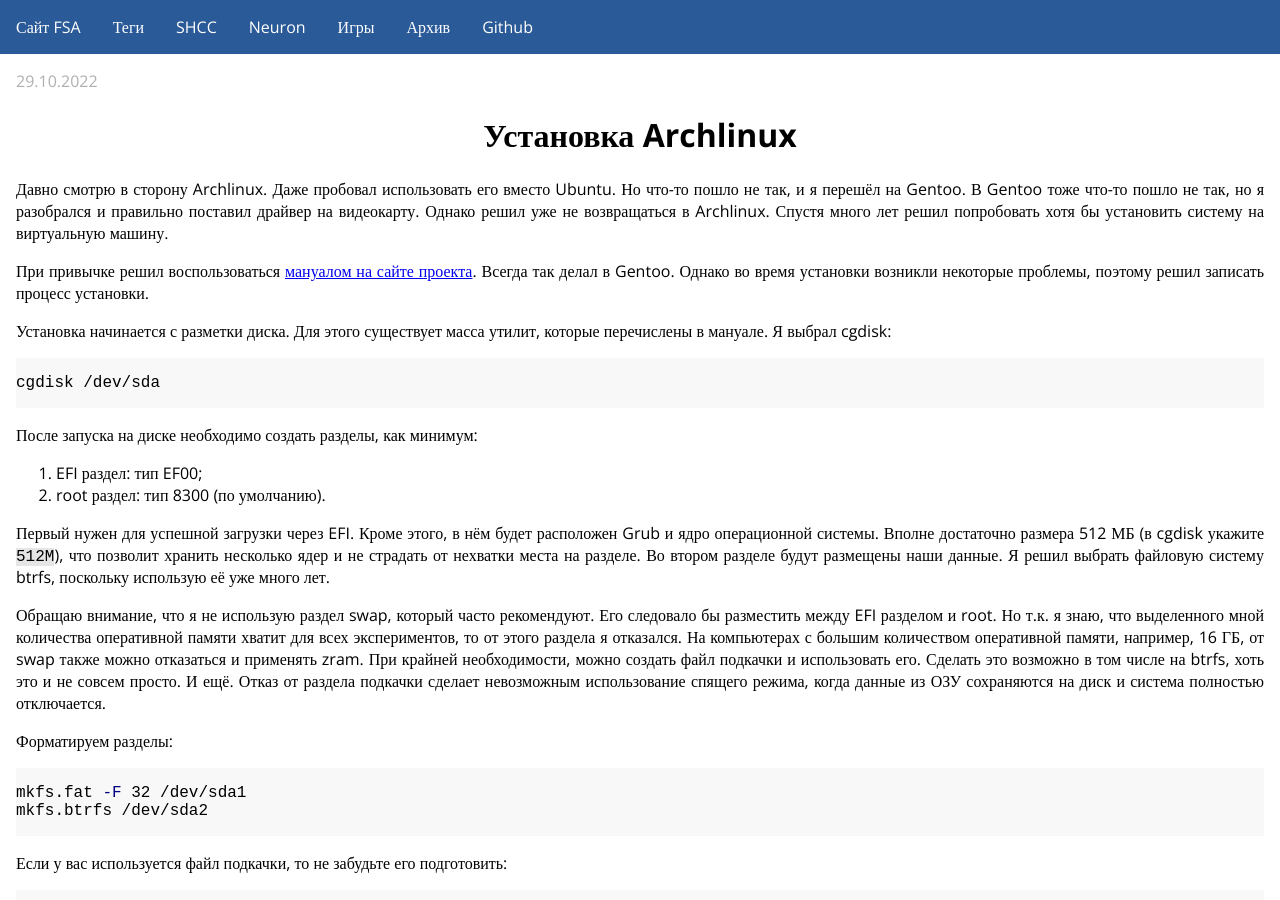
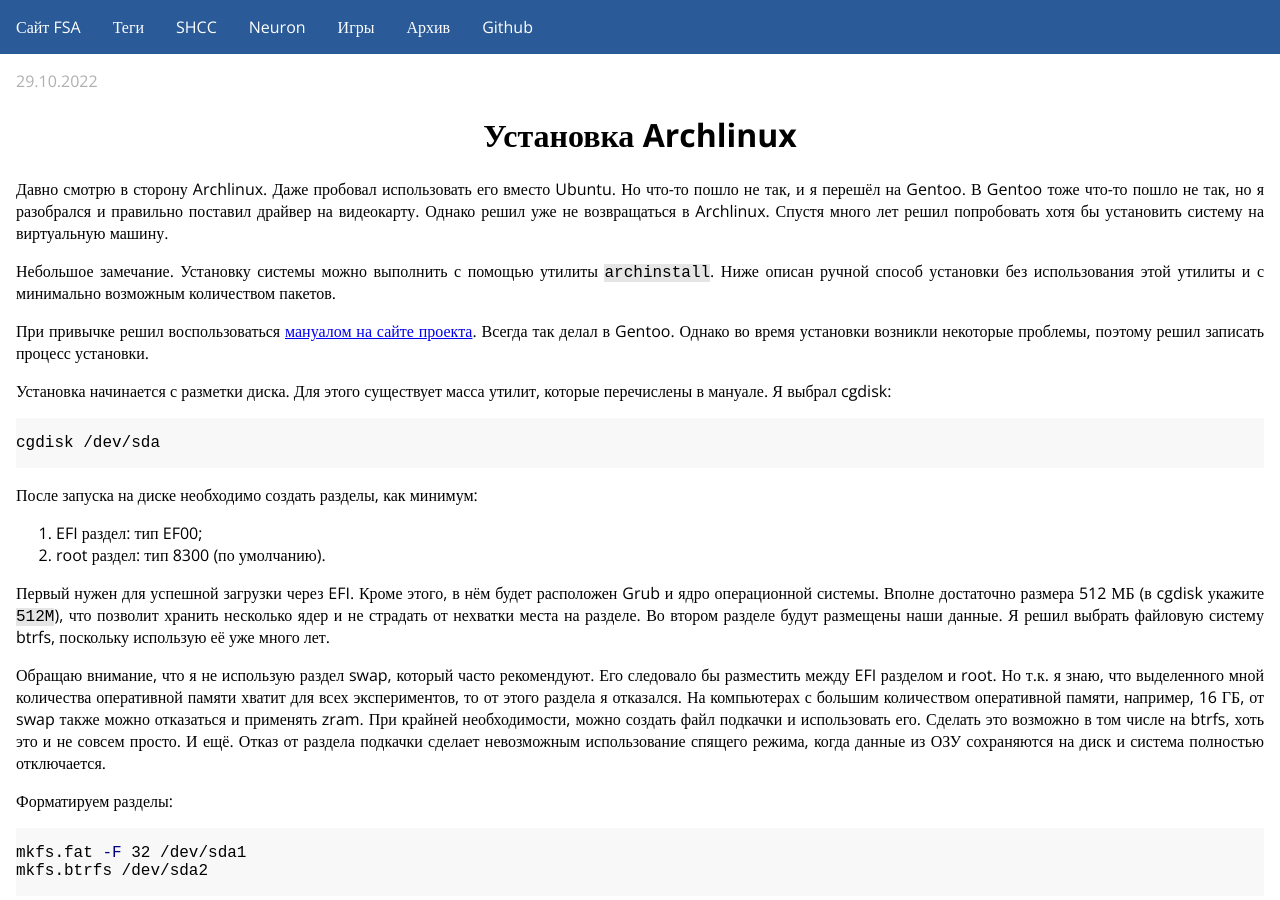
Before and after one commit to fsa/site, a Jekyll site: the page built from _posts/2022-10-29-archlinux.md, in a window 1280 px wide and 900 px high. Built offline with Jekyll 4.4.1, drawn with Linux system fonts in a browser that asks for light colours.

Commit message:
Archlinux: упоминание archinstall

```diff
--- a/_posts/2022-10-29-archlinux.md
+++ b/_posts/2022-10-29-archlinux.md
@@ -7,6 +7,8 @@
 ---
 
 Давно смотрю в сторону Archlinux. Даже пробовал использовать его вместо Ubuntu. Но что-то пошло не так, и я перешёл на Gentoo. В Gentoo тоже что-то пошло не так, но я разобрался и правильно поставил драйвер на видеокарту. Однако решил уже не возвращаться в Archlinux. Спустя много лет решил попробовать хотя бы установить систему на виртуальную машину.
+
+Небольшое замечание. Установку системы можно выполнить с помощью утилиты `archinstall`. Ниже описан ручной способ установки без использования этой утилиты и с минимально возможным количеством пакетов.
 
 При привычке решил воспользоваться [мануалом на сайте проекта](https://wiki.archlinux.org/title/Installation_guide_(%D0%A0%D1%83%D1%81%D1%81%D0%BA%D0%B8%D0%B9)). Всегда так делал в Gentoo. Однако во время установки возникли некоторые проблемы, поэтому решил записать процесс установки.
 
```
